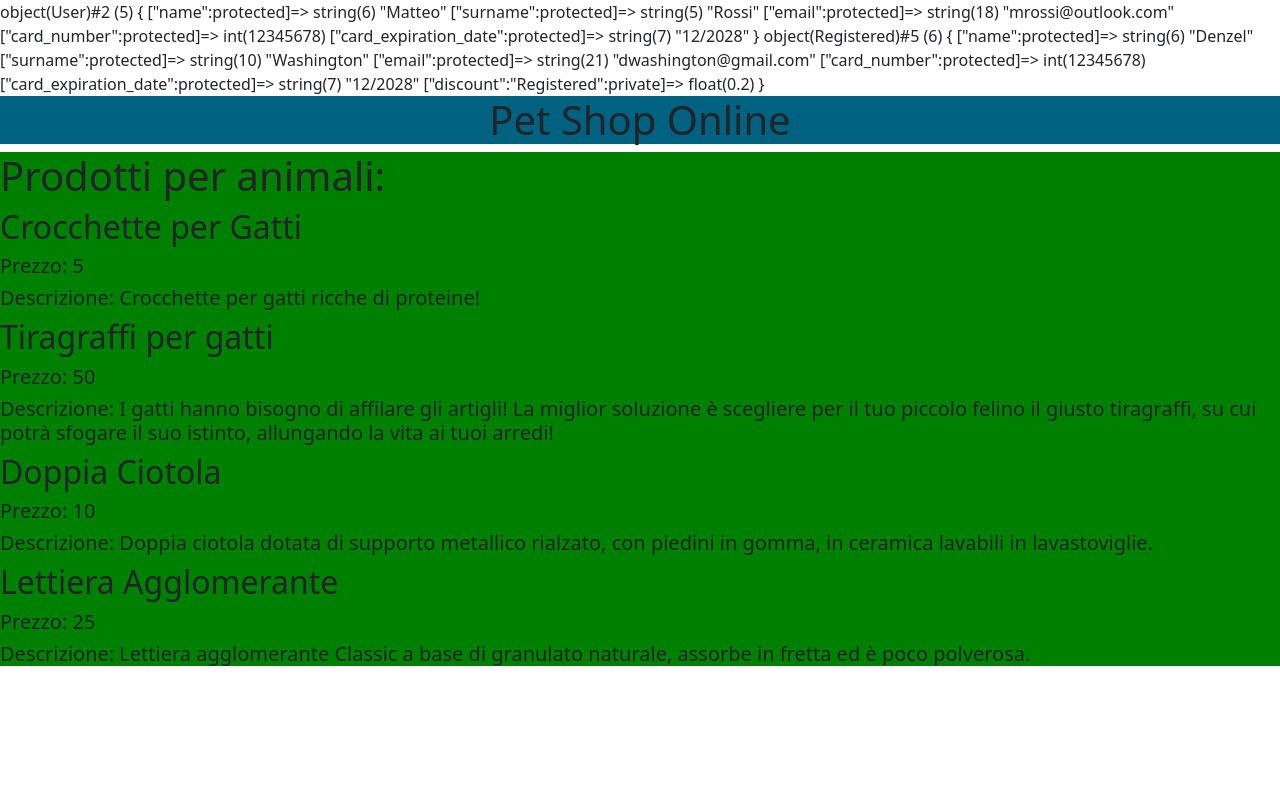
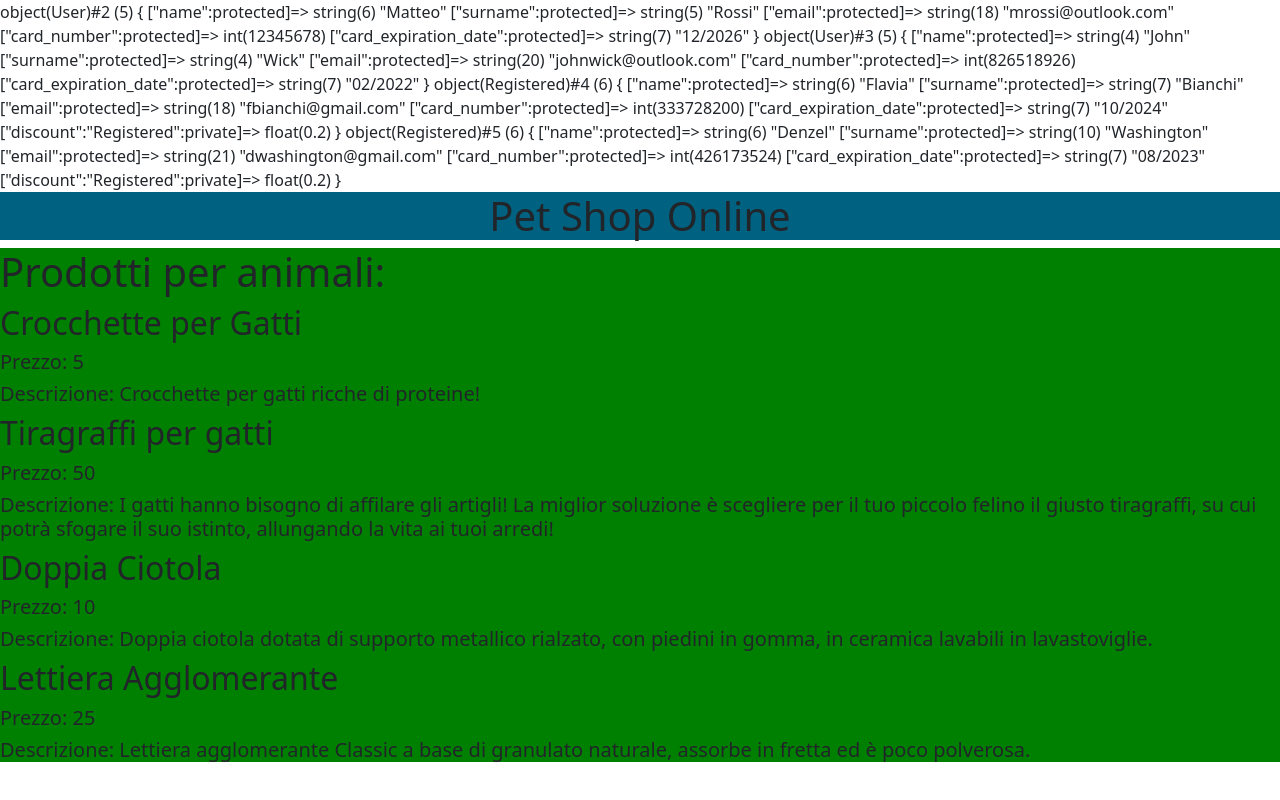
Before and after one commit to GianmarcoRuffi/php-oop-2, a PHP site: page / in a window 1280 px wide. Run offline with PHP 8.4, Linux system fonts and the light colour scheme.

Commit message:
Refactoring 2

```diff
--- a/index.php
+++ b/index.php
@@ -41,15 +41,17 @@ $products = [
 
 //Utenti
 
-$user1 = new User('Matteo', 'Rossi', 'mrossi@outlook.com', 12345678, '12/2028');
-$user2 = new User('John', 'Wick', 'johnwick@outlook.com', 12345678, '12/2028');
+$user1 = new User('Matteo', 'Rossi', 'mrossi@outlook.com', 12345678, '12/2026');
+$user2 = new User('John', 'Wick', 'johnwick@outlook.com', 826518926, '02/2022');
 
 //Utenti registrati
 
-$registeredUser1 = new Registered('Flavia', 'Bianchi', 'fbianchi@gmail.com', 12345678, '12/2028');
-$registeredUser2 = new Registered('Denzel', 'Washington', 'dwashington@gmail.com', 12345678, '12/2028');
+$registeredUser1 = new Registered('Flavia', 'Bianchi', 'fbianchi@gmail.com', 333728200, '10/2024');
+$registeredUser2 = new Registered('Denzel', 'Washington', 'dwashington@gmail.com', 426173524, '08/2023');
 
 var_dump($user1);
+var_dump($user2);
+var_dump($registeredUser1);
 var_dump($registeredUser2);
 
 //
```
